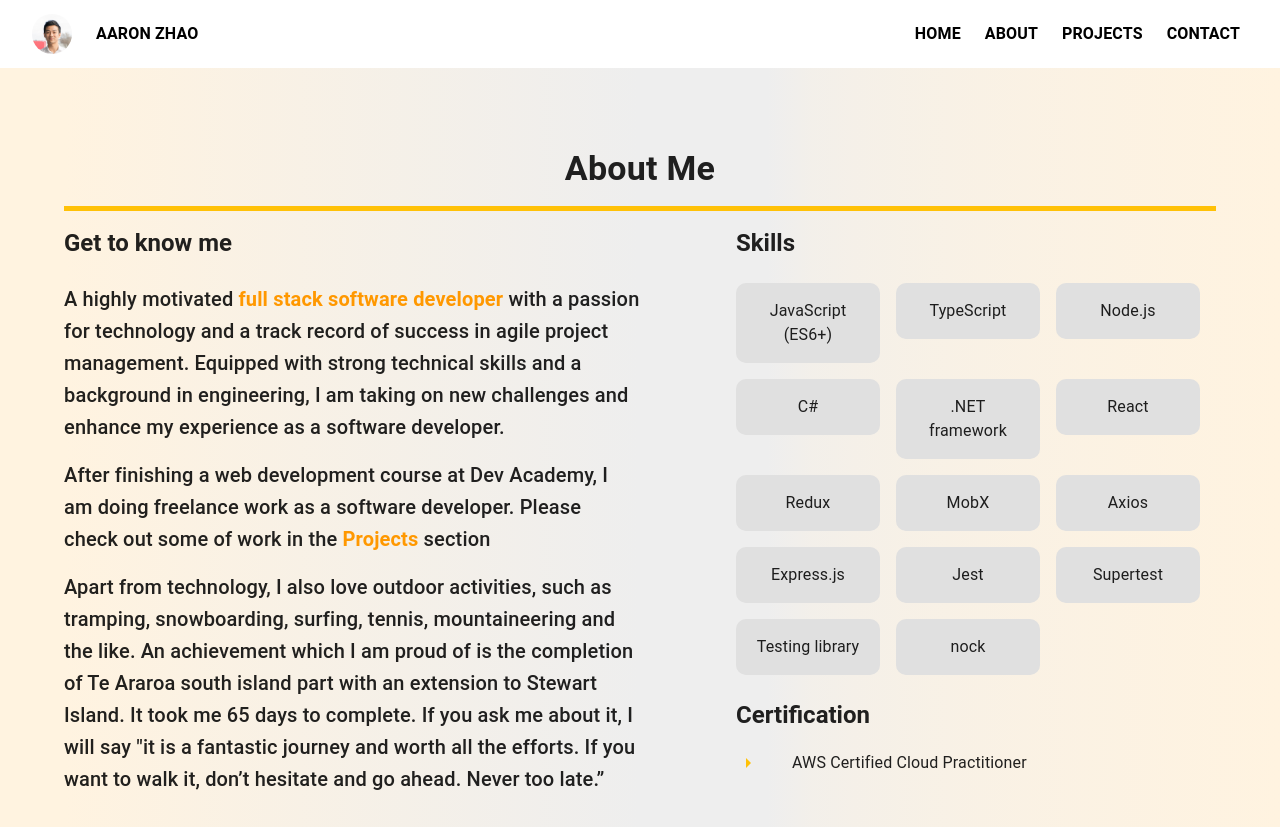
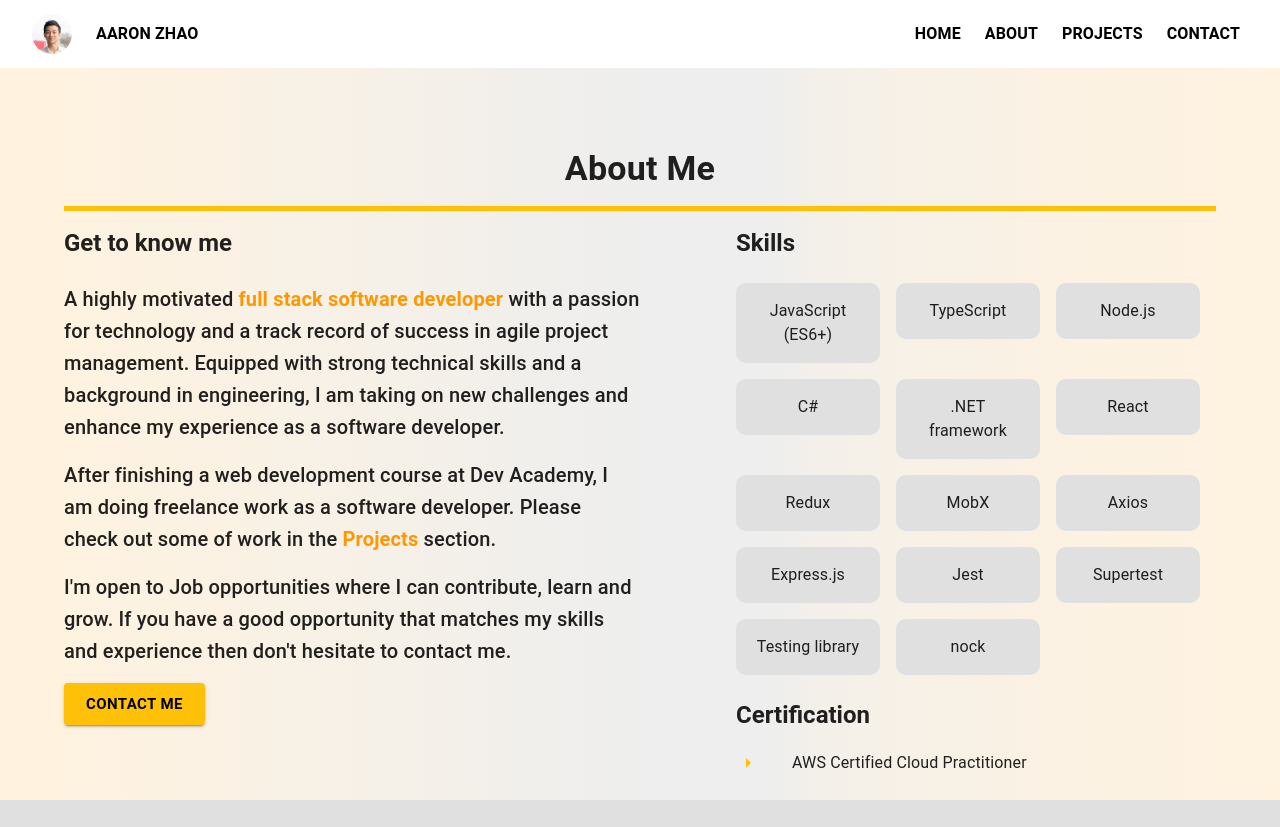
Before and after one commit to aaronzhao1229/portfolio, a React (Create React App) app: page /about in a window 1280 px wide. After the commit the page ends 800 px from the top, so only its background shows below. Built offline with nearby package versions, Linux system fonts and the light colour scheme.

Commit message:
change about me

```diff
--- a/src/components/About.jsx
+++ b/src/components/About.jsx
@@ -1,10 +1,11 @@
-import { Container, Grid, Typography, Divider, Box, List, ListItem, ListItemIcon, ListItemText } from '@mui/material'
+import { Container, Grid, Typography, Divider, Box, List, ListItem, ListItemIcon, ListItemText, Button } from '@mui/material'
 import ArrowRightIcon from '@mui/icons-material/ArrowRight';
-import {Link} from 'react-router-dom'
+import {Link, useNavigate} from 'react-router-dom'
 
 const skills = ['JavaScript (ES6+)', 'TypeScript','Node.js', 'C#', '.NET framework', 'React', 'Redux', 'MobX', 'Axios', 'Express.js', 'Jest', 'Supertest', 'Testing library', 'nock' ]
 
 export default function About() {
+  const navigate = useNavigate()
   return (
     <Container sx={{ pt: 10 }}>
       <Grid container>
@@ -23,17 +24,12 @@ export default function About() {
               A highly motivated <span style={{color: '#ff9800', fontWeight: 'bold'}}>full stack software developer</span> with a passion for technology and a track record of success in agile project management. Equipped with strong technical skills and a background in engineering, I am taking on new challenges and enhance my experience as a software developer.
           </Typography>
           <Typography variant="h6" sx={{pb: 2}}>
-            After finishing a web development course at Dev Academy, I am doing freelance work as a software developer. Please check out some of work in the <Link to='/projects' style={{color: '#ff9800', fontWeight: 'bold', textDecoration: 'none'}}>Projects</Link> section
+            After finishing a web development course at Dev Academy, I am doing freelance work as a software developer. Please check out some of work in the <Link to='/projects' style={{color: '#ff9800', fontWeight: 'bold', textDecoration: 'none'}}>Projects</Link> section.
           </Typography>
           <Typography variant="h6" sx={{pb: 2}}>
-            Apart from technology, I also love outdoor activities, such as
-            tramping, snowboarding, surfing, tennis, mountaineering and the
-            like. An achievement which I am proud of is the completion of Te
-            Araroa south island part with an extension to Stewart Island. It
-            took me 65 days to complete. If you ask me about it, I will say "it
-            is a fantastic journey and worth all the efforts. If you want to
-            walk it, don’t hesitate and go ahead. Never too late.”
+              I'm open to Job opportunities where I can contribute, learn and grow. If you have a good opportunity that matches my skills and experience then don't hesitate to contact me.
           </Typography>
+          <Button onClick={() => navigate('/contact')} variant="contained" color='primary' size='large' sx={{'&:hover': {color: 'primary'}, fontWeight: 'bold'}}>Contact me</Button>
         </Grid>
         <Grid item xs={1}></Grid>
         <Grid item xs={12} md={5}>
```
